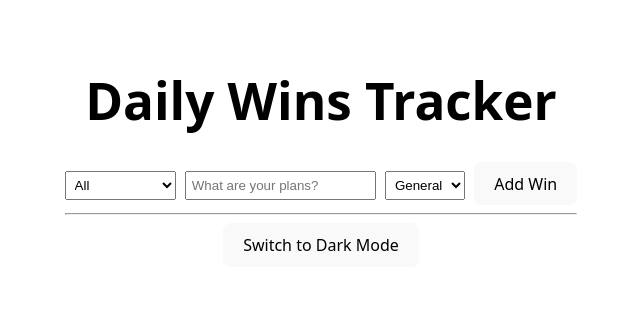
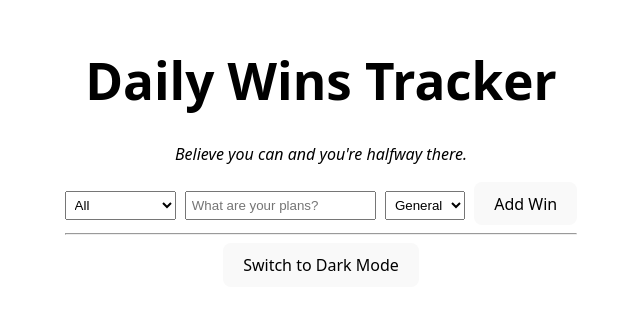
Before and after one commit to danielparfene9/lasb6, a Svelte app: page / in a window 1280 px wide. Shown: the part 248-558 px from the top of the page, without its empty margins (319-959 px from the left). Built offline with nearby package versions, Linux system fonts and the light colour scheme.

Commit message:
add random quotes

```diff
--- a/src/App.svelte
+++ b/src/App.svelte
@@ -4,6 +4,16 @@
   let newTitle = '';
   let newTag = 'general';
   let filterTag = 'all';
+
+  const quotes = [
+    "Small steps every day lead to big results!",
+    "Celebrate your wins, no matter how small!",
+    "Progress, not perfection.",
+    "Believe you can and you're halfway there.",
+    "One day or day one. You decide."
+  ];
+
+  let randomQuote = quotes[Math.floor(Math.random() * quotes.length)];
 
   function addWin() {
     if (!newTitle.trim()) return;
@@ -46,6 +56,7 @@
 
 <main>
   <h1>Daily Wins Tracker</h1>
+  <p><em>{randomQuote}</em></p>
 
   <select bind:value={filterTag}>
     <option value="all">All</option>
```
